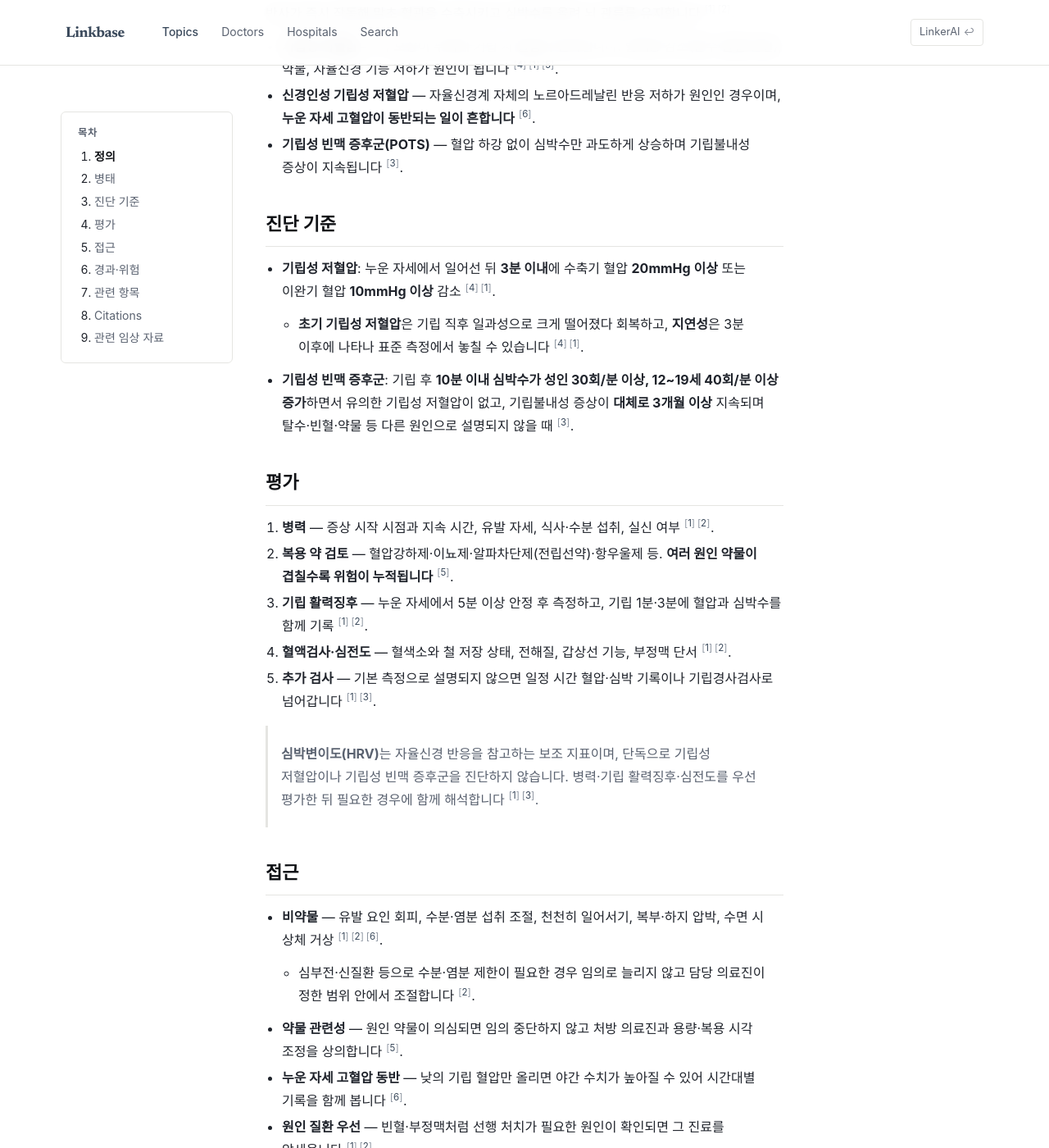
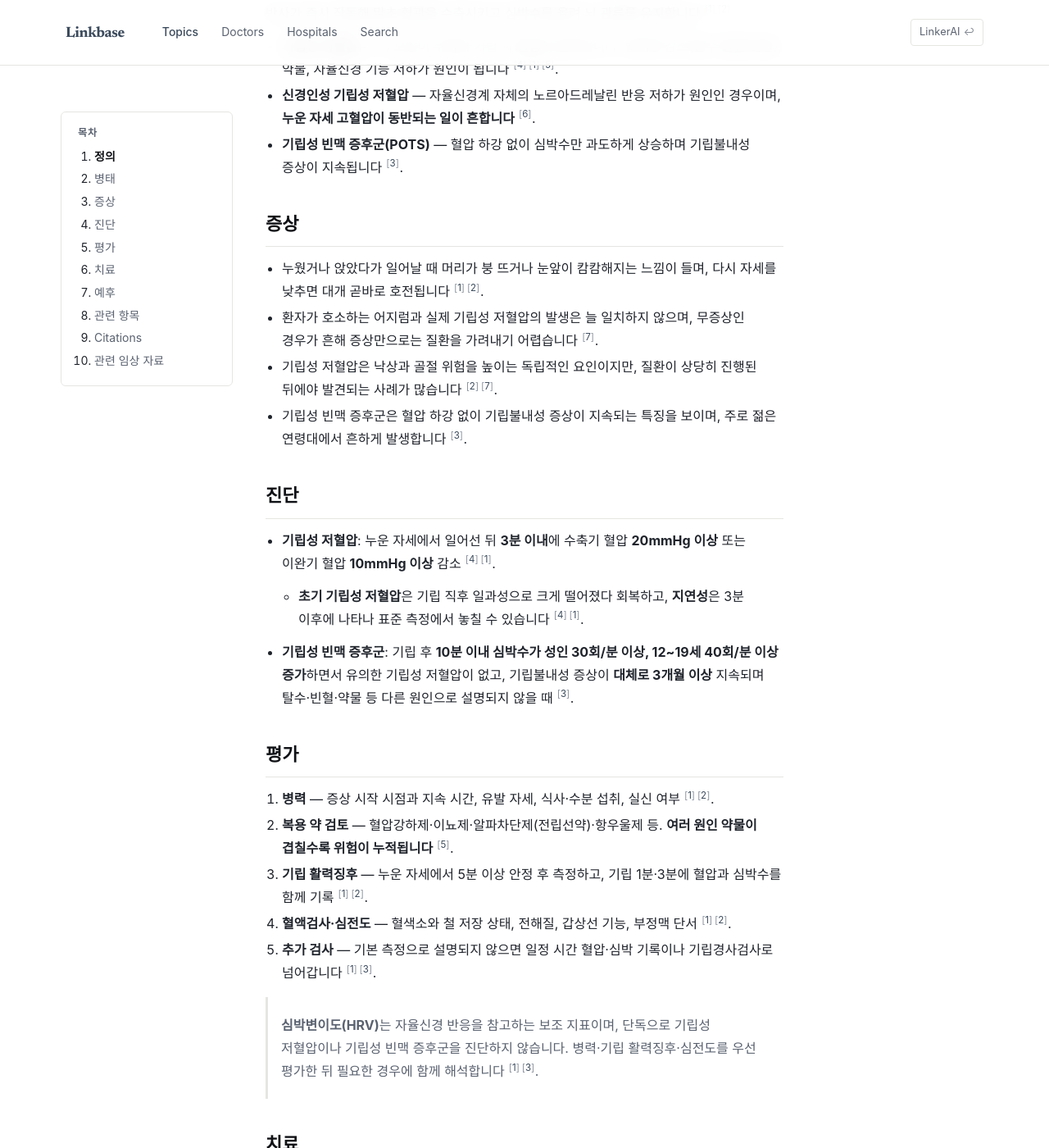
Before and after one commit to feelharmony/linkare-medical-knowledge, a Jekyll site: the page built from conditions/orthostatic-dizziness.md, in a window 1280 px wide and 1400 px high, scrolled down 841 px. Shown: the whole window at 82% size. Built offline with Jekyll 4.4.1, drawn with Linux system fonts in a browser that asks for light colours; some web fonts are replaced; some of the changed text lies outside the part shown.

Commit message:
fix(knowledge): entity lint FAIL 5건 해소로 Pages 빌드 복구 + 커밋 전 lint 훅
09-21 에 로컬 커밋 8건(작성 08-10~09-15)이 한꺼번에 push 되며 CI 를 한 번도 안 거친
entity 5개가 lint 하드 게이트에 걸려, 09-21~09-23 Pages 빌드가 6회 연속 실패했다
(삼차신경통 entity·post-entity-map 갱신·복사본 재삭제 전부 미배포).

- 눈밑떨림·말초신경병증·천장관절증후군: quality_status stub→draft(stub 은 무효값),
  H2 원인→병태·경과→예후 (본문 문장 불변)
- 전정신경염: stub→draft, 경과→예후, 「병태」 절 신설 — Bronstein 2019(PMID 30566414)
  초록 범위(바이러스 후 신경염증·중추 보상·장기 예후 요인)만. gemini-3.8-flash 작성,
  1차 생성문은 초록과 반대 주장(장기 예후=말초 회복)이 있어 폐기 후 초록 근거로 재생성
- 기립성 어지럼: 진단 기준→진단, 접근→치료, 경과·위험→예후, 「증상」 절 신설 —
  [^2][^3][^4][^7] 초록 범위(무증상 흔함·낙상 위험·POTS 는 젊은 층). 근거 없는 도입 1문장 삭제
- body_part_map: head(눈밑떨림·전정신경염·기립성 어지럼), lower-back(천장관절),
  systemic(말초신경병증)
- .githooks/pre-commit: entity·body_part_map·lint 스크립트가 스테이징되면 lint --all,
  FAIL 이면 커밋 차단. 설치 git config core.hooksPath .githooks

로컬 확인: lint 110개 FAIL 0 · build-graph · jekyll build 통과.

Co-Authored-By: Claude Opus 5.5 (1M context) <noreply@anthropic.com>

```diff
--- a/conditions/orthostatic-dizziness.md
+++ b/conditions/orthostatic-dizziness.md
@@ -40,7 +40,13 @@ version: 1
 - **신경인성 기립성 저혈압** — 자율신경계 자체의 노르아드레날린 반응 저하가 원인인 경우이며, **누운 자세 고혈압이 동반되는 일이 흔합니다** [^6].
 - **기립성 빈맥 증후군(POTS)** — 혈압 하강 없이 심박수만 과도하게 상승하며 기립불내성 증상이 지속됩니다 [^4].
 
-## 진단 기준
+## 증상
+- 누웠거나 앉았다가 일어날 때 머리가 붕 뜨거나 눈앞이 캄캄해지는 느낌이 들며, 다시 자세를 낮추면 대개 곧바로 호전됩니다 [^2][^3].
+- 환자가 호소하는 어지럼과 실제 기립성 저혈압의 발생은 늘 일치하지 않으며, 무증상인 경우가 흔해 증상만으로는 질환을 가려내기 어렵습니다 [^7].
+- 기립성 저혈압은 낙상과 골절 위험을 높이는 독립적인 요인이지만, 질환이 상당히 진행된 뒤에야 발견되는 사례가 많습니다 [^3][^7].
+- 기립성 빈맥 증후군은 혈압 하강 없이 기립불내성 증상이 지속되는 특징을 보이며, 주로 젊은 연령대에서 흔하게 발생합니다 [^4].
+
+## 진단
 - **기립성 저혈압**: 누운 자세에서 일어선 뒤 **3분 이내**에 수축기 혈압 **20mmHg 이상** 또는 이완기 혈압 **10mmHg 이상** 감소 [^1][^2].
   - **초기 기립성 저혈압**은 기립 직후 일과성으로 크게 떨어졌다 회복하고, **지연성**은 3분 이후에 나타나 표준 측정에서 놓칠 수 있습니다 [^1][^2].
 - **기립성 빈맥 증후군**: 기립 후 **10분 이내 심박수가 성인 30회/분 이상, 12~19세 40회/분 이상 증가**하면서 유의한 기립성 저혈압이 없고, 기립불내성 증상이 **대체로 3개월 이상** 지속되며 탈수·빈혈·약물 등 다른 원인으로 설명되지 않을 때 [^4].
@@ -54,14 +60,14 @@ version: 1
 
 > **심박변이도(HRV)**는 자율신경 반응을 참고하는 보조 지표이며, 단독으로 기립성 저혈압이나 기립성 빈맥 증후군을 진단하지 않습니다. 병력·기립 활력징후·심전도를 우선 평가한 뒤 필요한 경우에 함께 해석합니다 [^2][^4].
 
-## 접근
+## 치료
 - **비약물** — 유발 요인 회피, 수분·염분 섭취 조절, 천천히 일어서기, 복부·하지 압박, 수면 시 상체 거상 [^2][^3][^6].
   - 심부전·신질환 등으로 수분·염분 제한이 필요한 경우 임의로 늘리지 않고 담당 의료진이 정한 범위 안에서 조절합니다 [^3].
 - **약물 관련성** — 원인 약물이 의심되면 임의 중단하지 않고 처방 의료진과 용량·복용 시각 조정을 상의합니다 [^5].
 - **누운 자세 고혈압 동반** — 낮의 기립 혈압만 올리면 야간 수치가 높아질 수 있어 시간대별 기록을 함께 봅니다 [^6].
 - **원인 질환 우선** — 빈혈·부정맥처럼 선행 처치가 필요한 원인이 확인되면 그 진료를 앞세웁니다 [^2][^3].
 
-## 경과·위험
+## 예후
 기립성 저혈압은 **낙상과 사망 위험을 높이는 독립적 위험 인자**로 보고되며, 고령에서는 골절과 활동량 감소로 이어질 수 있어 낙상 위험 평가를 함께 합니다 [^3][^7].
 
 ## 관련 항목
@@ -80,3 +86,4 @@ version: 1
 
 ## Changelog
 - 2026-08-10 v1: 신규 작성. thq 2026-08-15 기립성 어지럼증 홈피 spoke(`58fd69a6`)의 entity 매핑 해소 + 카니발 게이트가 entity 그룹으로 좁히지 못하던 문제(대조 대상 `(미지정 — 전체)`) 해결. PMID 7건 전건 PubMed esummary 실조회 대조.
+- 2026-09-23: lint 필수 H2 정렬 — 진단 기준→진단, 접근→치료, 경과·위험→예후 개명, 「증상」 절 신설(기존 [^2][^3][^4][^7] 범위, 초록 대조). body_part_map head 그룹 등록.
```
Also changed, not shown: _data/body_part_map.json (+8 -3 lines), conditions/eyelid-myokymia.md (+3 -3 lines), conditions/peripheral-neuropathy.md (+3 -3 lines), conditions/sacroiliac-joint-dysfunction.md (+3 -3 lines), conditions/vestibular-neuritis.md (+9 -2 lines), 1 other file.
